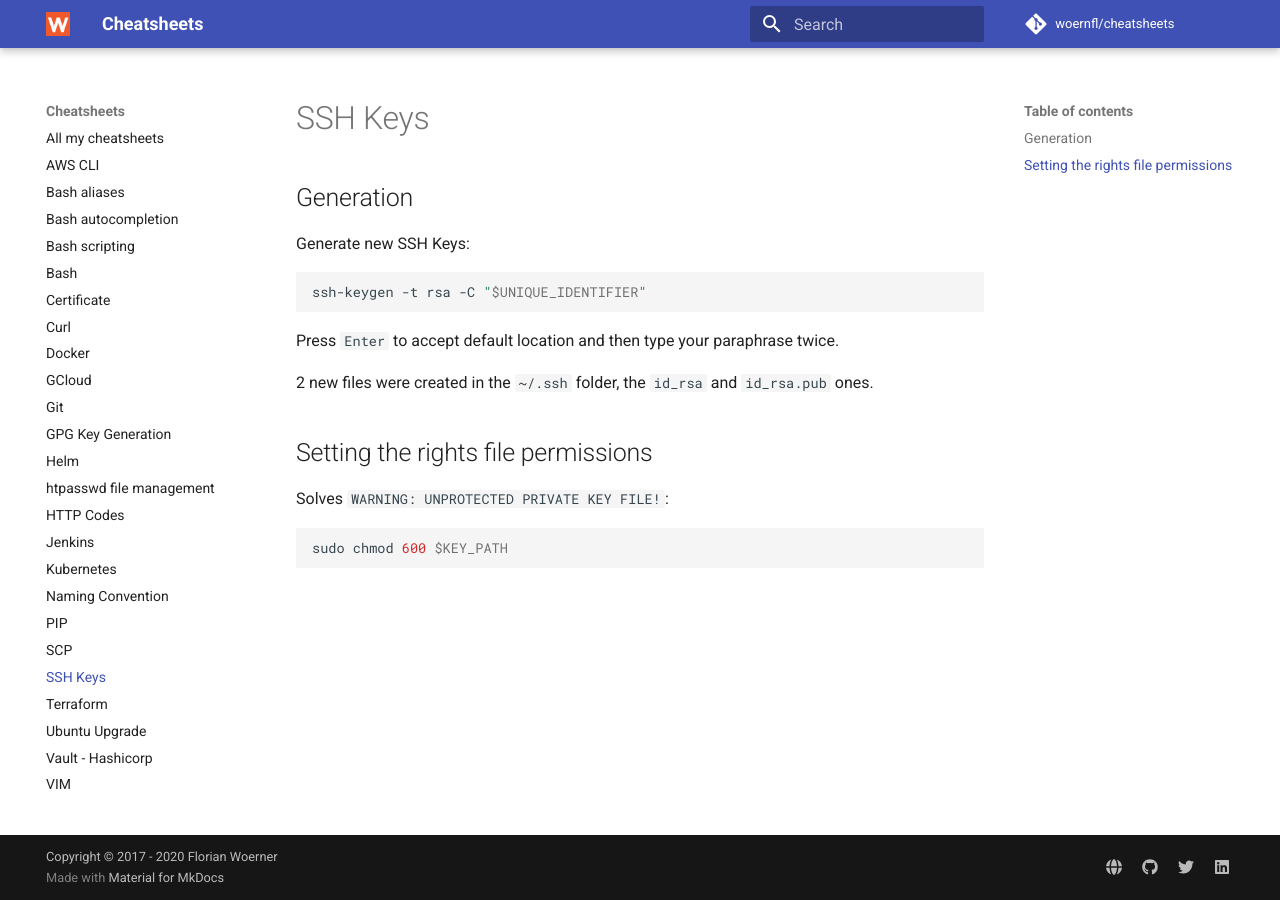
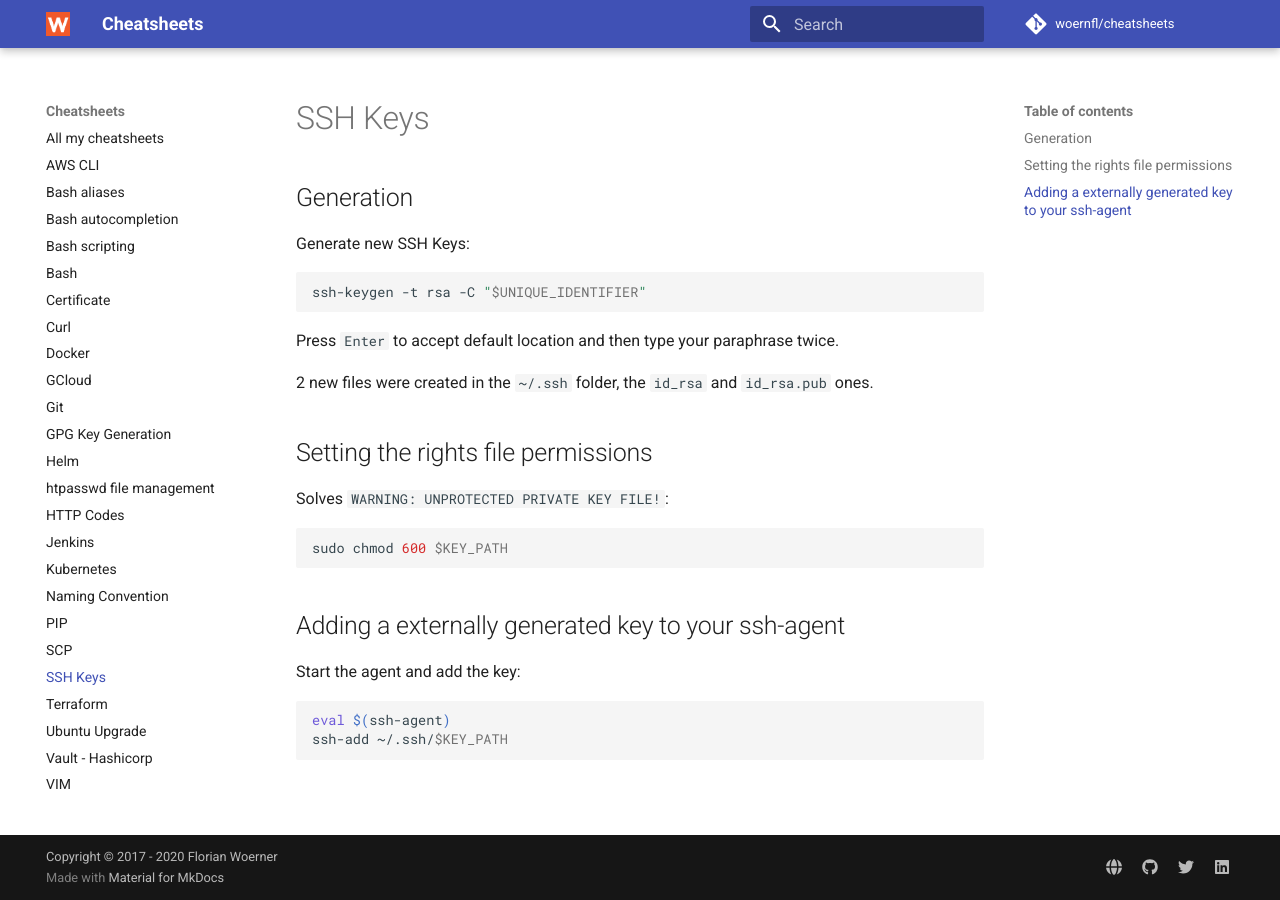
Before and after one commit to woernfl/cheatsheets, an MkDocs documentation site: the page built from docs/ssh-keys.md, in a window 1280 px wide. Built offline with MkDocs 1.6.1 and Material for MkDocs 9.7.7, drawn with Linux system fonts in a browser that asks for light colours; comment, search, counter and statistics services are not loaded.

Commit message:
Update ssh-keys.md

````diff
--- a/docs/ssh-keys.md
+++ b/docs/ssh-keys.md
@@ -19,3 +19,12 @@ Solves `WARNING: UNPROTECTED PRIVATE KEY FILE!`:
 ```bash
 sudo chmod 600 $KEY_PATH
 ```
+
+## Adding a externally generated key to your ssh-agent
+
+Start the agent and add the key:
+
+```bash
+eval $(ssh-agent)
+ssh-add ~/.ssh/$KEY_PATH
+```
````
